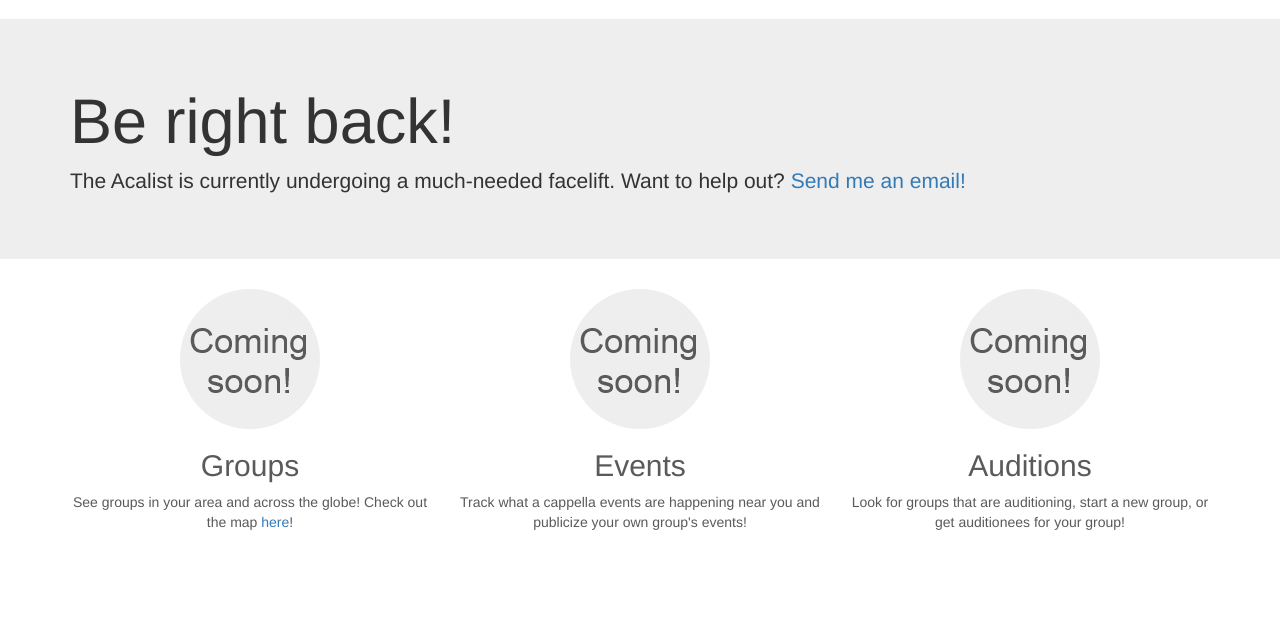
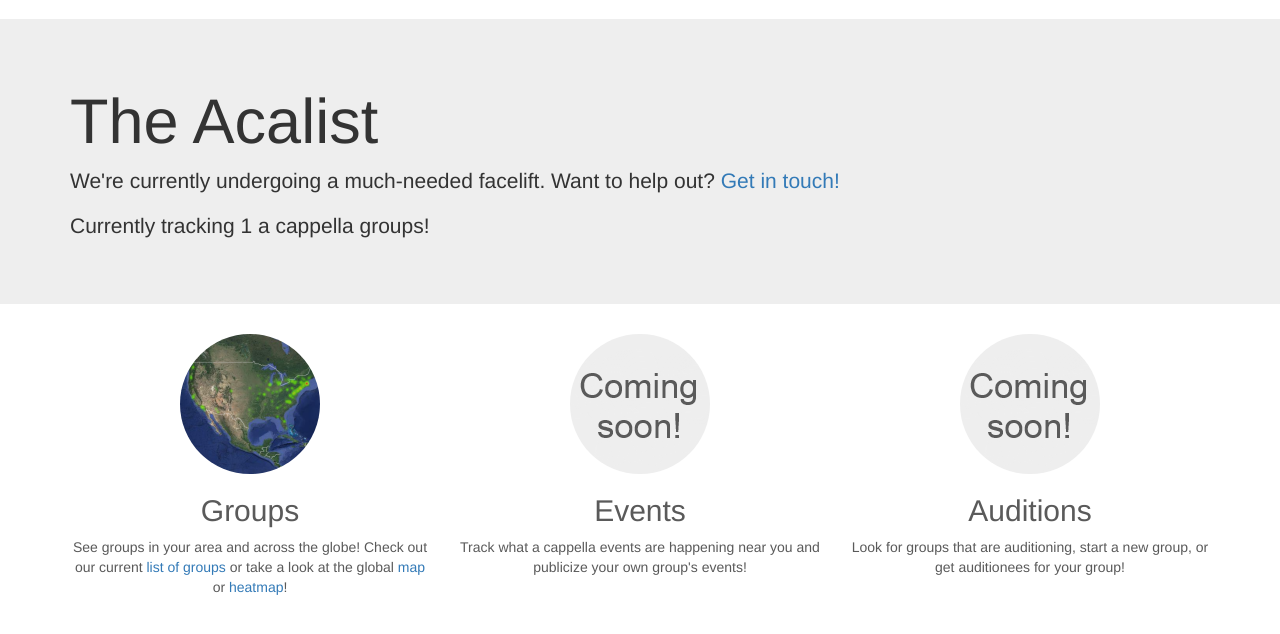
Before and after one commit to craigatron/acalist, a Django app: template comingsoon/templates/comingsoon/index.html in a window 1280 px wide. Shown: the part 51-685 px from the top of the page. Run offline with Django 3.2, Linux system fonts and the light colour scheme; the template is opened without the code that fills it: most values are stand-ins (such as "Sample title", 1, 10 or a date in 2020); some libraries are stand-ins or nearby versions.

Commit message:
Update frontpage

```diff
--- a/comingsoon/templates/comingsoon/index.html
+++ b/comingsoon/templates/comingsoon/index.html
@@ -6,18 +6,19 @@
 {% block content %}
 <div class="jumbotron">
   <div class="container">
-    <h1>Be right back!</h1>
-    <p>The Acalist is currently undergoing a much-needed facelift.
-    Want to help out?  <a href="mailto:craigmartek@gmail.com">Send me an email!</a></p>
+    <h1>The Acalist</h1>
+    <p>We're currently undergoing a much-needed facelift.
+    Want to help out?  <a href="mailto:craigmartek@gmail.com">Get in touch!</a></p>
+    <p>Currently tracking {{ group_count }} a cappella groups!</p>
   </div>
 </div>
 <div class="container">
   <div class="row">
     <div class="col-lg-4">
-      <img class="img-circle" src="{{ STATIC_URL }}images/comingsoon.png"
+      <img class="img-circle" src="{{ STATIC_URL }}images/heatmap.png"
           style="width: 140px; height: 140px;" />
       <h2>Groups</h2>
-      <p>See groups in your area and across the globe! Check out the map <a href="/groups/map">here</a>!</p>
+      <p>See groups in your area and across the globe! Check out our current <a href="/groups">list of groups</a> or take a look at the global <a href="/groups/map">map</a> or <a href="/groups/heatmap">heatmap</a>!</p>
     </div>
     <div class="col-lg-4">
       <img class="img-circle" src="{{ STATIC_URL }}images/comingsoon.png"
--- a/comingsoon/views.py
+++ b/comingsoon/views.py
@@ -1,6 +1,8 @@
 from django.shortcuts import render
 from django.template import RequestContext
+from groups.models import Group
 
 def index(request):
   return render(request, 'comingsoon/index.html',
+      dictionary={'group_count': Group.objects.count()},
       context_instance=RequestContext(request))
```
Also changed, not shown: comingsoon/static/images/heatmap.png (added).
